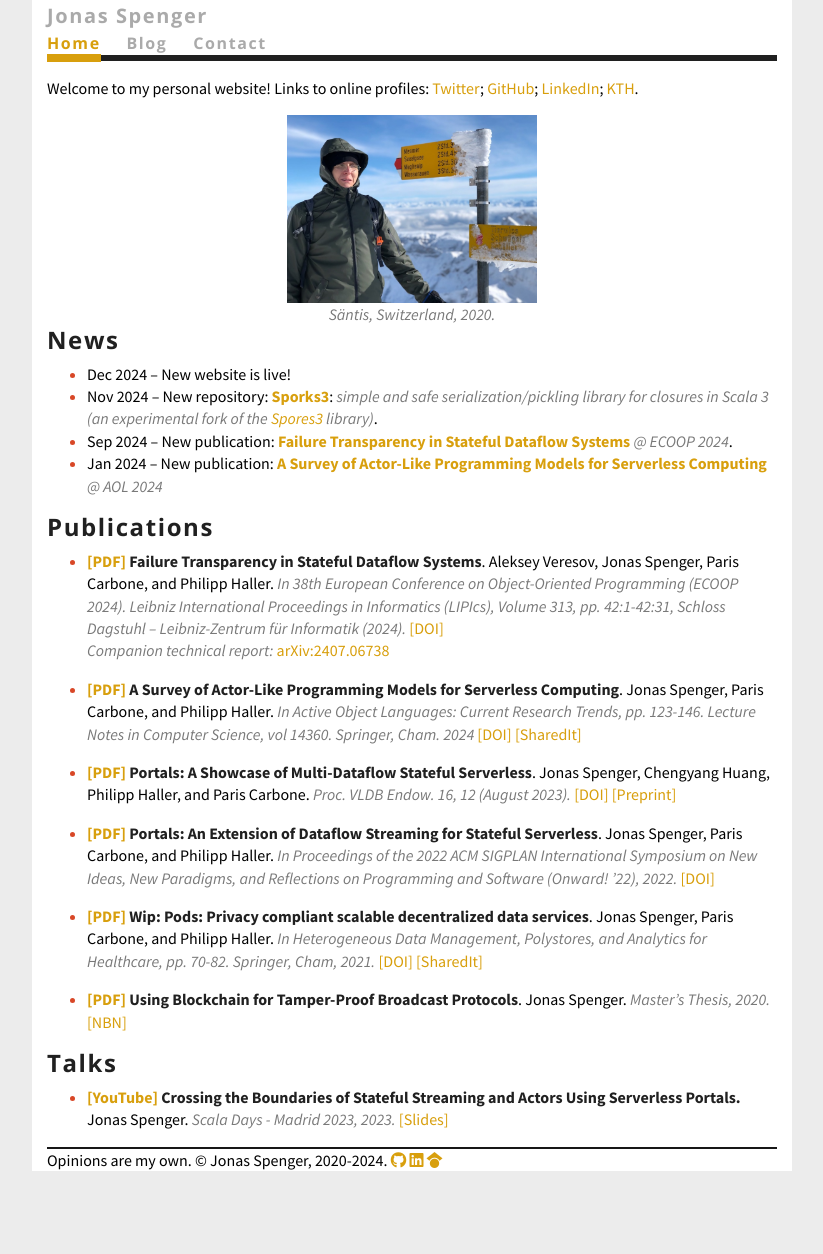
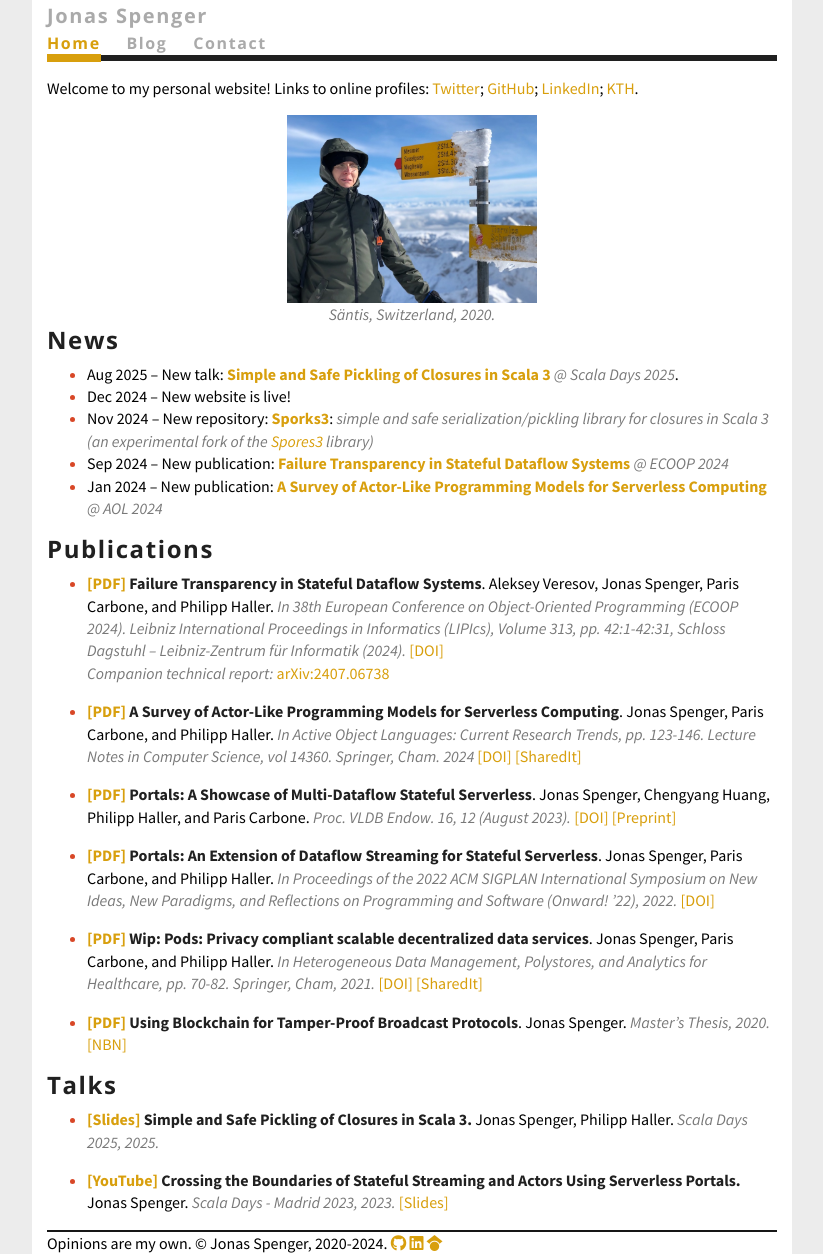
Before and after one commit to jspenger/jspenger.github.io, a Jekyll site: the page built from index.md, in a window 1280 px wide. Shown: the whole page, without its empty margins (228-1051 px from the left). Built offline with Jekyll 4.4.1, drawn with Linux system fonts in a browser that asks for light colours; before the commit the page ends 1171 px from its top, so only the background shows below that.

Commit message:
Add Scala Days 2025 talk

```diff
--- a/index.md
+++ b/index.md
@@ -14,9 +14,10 @@ Welcome to my personal website! Links to online profiles: [Twitter](https://twit
 </div>
 
 ## News
+* Aug 2025 -- New talk: **[Simple and Safe Pickling of Closures in Scala 3](https://speakerdeck.com/jspenger/simple-and-safe-pickling-of-closures-in-scala-3)** *@ Scala Days 2025*.
 * Dec 2024 -- New website is live!
-* Nov 2024 -- New repository: **[Sporks3](https://github.com/jspenger/sporks3)**: *simple and safe serialization/pickling library for closures in Scala 3 (an experimental fork of the [Spores3](https://github.com/phaller/spores3) library)*.
-* Sep 2024 -- New publication: **[Failure Transparency in Stateful Dataflow Systems](https://doi.org/10.4230/LIPIcs.ECOOP.2024.42)** *@ ECOOP 2024*.
+* Nov 2024 -- New repository: **[Sporks3](https://github.com/jspenger/sporks3)**: *simple and safe serialization/pickling library for closures in Scala 3 (an experimental fork of the [Spores3](https://github.com/phaller/spores3) library)*
+* Sep 2024 -- New publication: **[Failure Transparency in Stateful Dataflow Systems](https://doi.org/10.4230/LIPIcs.ECOOP.2024.42)** *@ ECOOP 2024*
 * Jan 2024 -- New publication: **[A Survey of Actor-Like Programming Models for Serverless Computing](https://doi.org/10.1007/978-3-031-51060-1_5)** *@ AOL 2024*
 
 ## Publications
@@ -59,6 +60,11 @@ Jonas Spenger.
 [[NBN]](https://nbn-resolving.org/urn:nbn:de:0297-zib-79165)
 
 ## Talks
+* **[[Slides]](https://speakerdeck.com/jspenger/simple-and-safe-pickling-of-closures-in-scala-3)**
+**Simple and Safe Pickling of Closures in Scala 3.**
+Jonas Spenger, Philipp Haller.
+*Scala Days 2025, 2025.*
+
 * **[[YouTube]](https://www.youtube.com/watch?v=Ctpif-uk7sw)**
 **Crossing the Boundaries of Stateful Streaming and Actors Using Serverless Portals.**
 Jonas Spenger.
```
